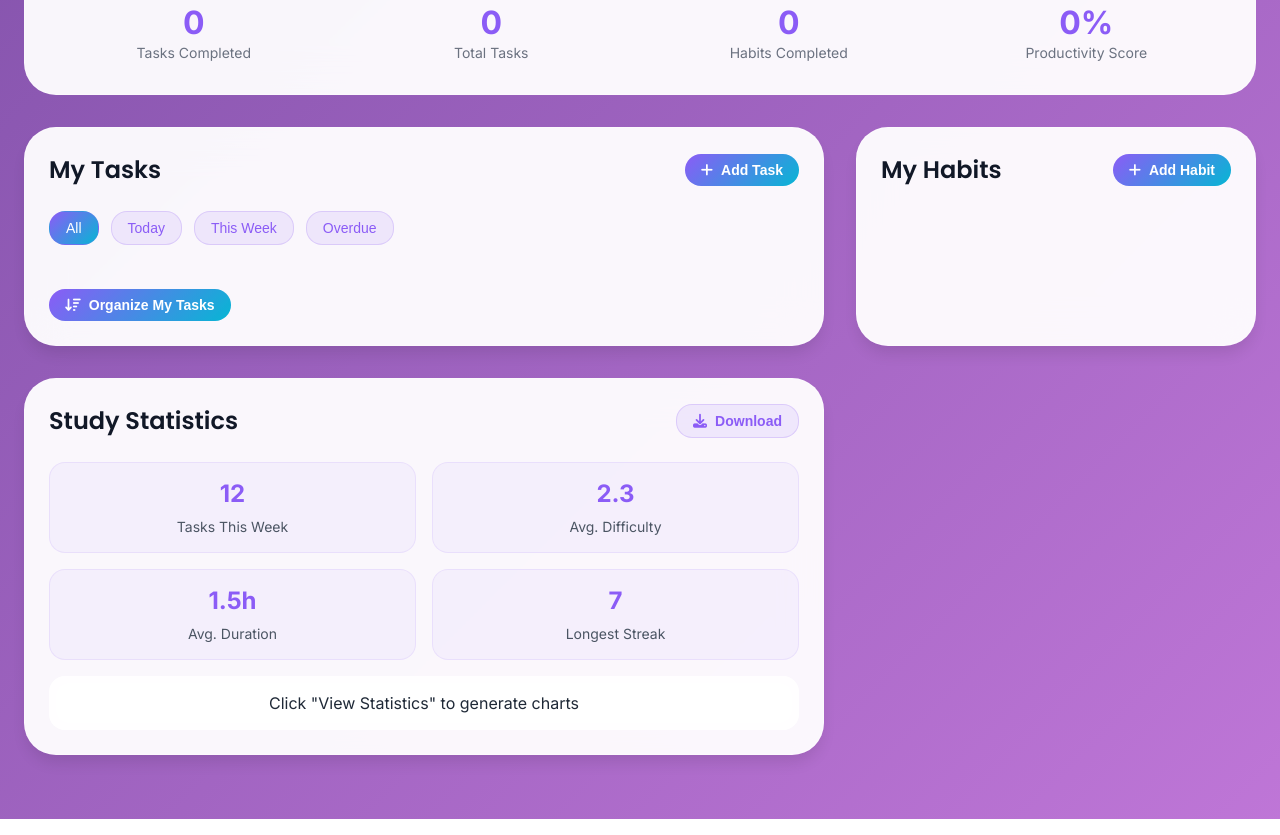
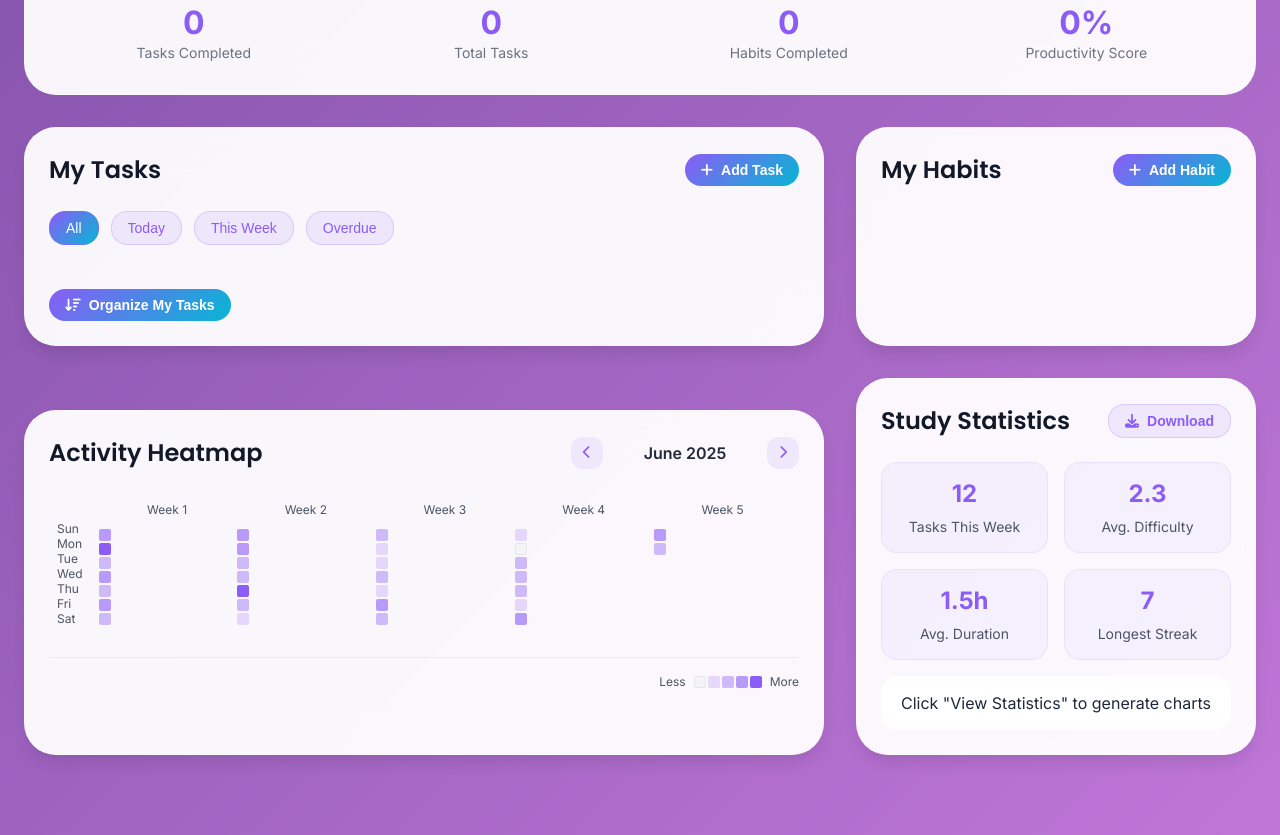
Before and after one commit to lisaioanamercas/ProcrastinApp, a plain HTML site: page frontend/home.html in a window 1280 px wide. Shown: the part 270-1105 px from the top of the page. Drawn offline with Linux system fonts and the light colour scheme; no server answers; sample sign-in values are in the browser's storage.

Commit message:
am adaugat un heatmap ca pe github pentru productivitate (aproape merge dar nu bag mana in foc)

```diff
--- /dev/null
+++ b/frontend/css/homePage/heatmap.css
@@ -0,0 +1,232 @@
+/* Calendar Heatmap Styles */
+
+.heatmap-section {
+    margin-top: var(--space-8);
+    display: flex;
+    justify-content: flex-end;
+}
+
+.heatmap-card {
+    max-width: 800px;
+    width: 100%;
+}
+
+.heatmap-controls {
+    display: flex;
+    align-items: center;
+    gap: var(--space-3);
+}
+
+.heatmap-month {
+    font-weight: 600;
+    color: var(--gray-800);
+    min-width: 140px;
+    text-align: center;
+}
+
+.heatmap-container {
+    margin: var(--space-6) 0;
+    overflow-x: auto;
+    padding: var(--space-2);
+}
+
+.heatmap-grid {
+    display: grid;
+    grid-template-columns: auto 1fr;
+    gap: var(--space-2);
+    min-width: 600px;
+}
+
+.heatmap-days {
+    display: grid;
+    grid-template-rows: repeat(7, 1fr);
+    gap: 2px;
+    padding-top: 20px;
+}
+
+.heatmap-day-label {
+    font-size: 0.75rem;
+    color: var(--gray-600);
+    display: flex;
+    align-items: center;
+    height: 12px;
+    padding-right: var(--space-2);
+}
+
+.heatmap-months {
+    display: grid;
+    grid-template-rows: auto 1fr;
+    gap: var(--space-2);
+}
+
+.heatmap-month-labels {
+    display: grid;
+    grid-template-columns: repeat(auto-fit, minmax(65px, 1fr));
+    gap: 2px;
+    margin-bottom: var(--space-1);
+}
+
+.heatmap-month-label {
+    font-size: 0.75rem;
+    color: var(--gray-600);
+    text-align: center;
+}
+
+.heatmap-weeks {
+    display: grid;
+    grid-template-columns: repeat(auto-fit, minmax(65px, 1fr));
+    gap: 2px;
+}
+
+.heatmap-week {
+    display: grid;
+    grid-template-rows: repeat(7, 12px);
+    gap: 2px;
+}
+
+.heatmap-day {
+    width: 12px;
+    height: 12px;
+    border-radius: 2px;
+    cursor: pointer;
+    transition: all var(--transition-fast);
+    position: relative;
+}
+
+.heatmap-day[data-level="0"] {
+    background: var(--gray-100);
+    border: 1px solid var(--gray-200);
+}
+
+.heatmap-day[data-level="1"] {
+    background: rgba(139, 92, 246, 0.2);
+}
+
+.heatmap-day[data-level="2"] {
+    background: rgba(139, 92, 246, 0.4);
+}
+
+.heatmap-day[data-level="3"] {
+    background: rgba(139, 92, 246, 0.6);
+}
+
+.heatmap-day[data-level="4"] {
+    background: var(--primary-color);
+}
+
+.heatmap-day:hover {
+    transform: scale(1.1);
+    box-shadow: var(--shadow-sm);
+    z-index: 10;
+}
+
+/* Tooltip */
+.heatmap-tooltip {
+    position: absolute;
+    background: var(--gray-900);
+    color: var(--white);
+    padding: var(--space-2) var(--space-3);
+    border-radius: var(--radius-md);
+    font-size: 0.75rem;
+    white-space: nowrap;
+    pointer-events: none;
+    z-index: 1000;
+    opacity: 0;
+    transition: opacity var(--transition-fast);
+}
+
+.heatmap-tooltip.show {
+    opacity: 1;
+}
+
+/* Legend */
+.heatmap-legend {
+    display: flex;
+    align-items: center;
+    justify-content: flex-end;
+    gap: var(--space-2);
+    margin-top: var(--space-4);
+    padding-top: var(--space-4);
+    border-top: 1px solid rgba(139, 92, 246, 0.1);
+}
+
+.legend-label {
+    font-size: 0.75rem;
+    color: var(--gray-600);
+}
+
+.legend-squares {
+    display: flex;
+    gap: 2px;
+}
+
+.legend-square {
+    width: 12px;
+    height: 12px;
+    border-radius: 2px;
+}
+
+.legend-square[data-level="0"] {
+    background: var(--gray-100);
+    border: 1px solid var(--gray-200);
+}
+
+.legend-square[data-level="1"] {
+    background: rgba(139, 92, 246, 0.2);
+}
+
+.legend-square[data-level="2"] {
+    background: rgba(139, 92, 246, 0.4);
+}
+
+.legend-square[data-level="3"] {
+    background: rgba(139, 92, 246, 0.6);
+}
+
+.legend-square[data-level="4"] {
+    background: var(--primary-color);
+}
+
+/* Responsive */
+@media (max-width: 768px) {
+    .heatmap-section {
+        justify-content: center;
+        margin-top: var(--space-6);
+    }
+
+    .heatmap-card {
+        max-width: none;
+    }
+
+    .heatmap-container {
+        margin: var(--space-4) 0;
+    }
+
+    .heatmap-grid {
+        min-width: 400px;
+    }
+
+    .heatmap-month-labels {
+        grid-template-columns: repeat(auto-fit, minmax(45px, 1fr));
+    }
+
+    .heatmap-weeks {
+        grid-template-columns: repeat(auto-fit, minmax(45px, 1fr));
+    }
+}
+
+/* Dark theme support */
+.dark-theme .heatmap-day[data-level="0"] {
+    background: var(--dark-border);
+    border-color: var(--dark-text-muted);
+}
+
+.dark-theme .heatmap-tooltip {
+    background: var(--dark-card);
+    border: 1px solid var(--dark-border);
+}
+
+.dark-theme .legend-square[data-level="0"] {
+    background: var(--dark-border);
+    border-color: var(--dark-text-muted);
+}
--- a/frontend/css/homePage/main.css
+++ b/frontend/css/homePage/main.css
@@ -11,3 +11,4 @@
 @import 'animations.css';
 @import 'darktheme.css';
 @import 'responsive.css';
+@import 'heatmap.css';
--- a/frontend/home.html
+++ b/frontend/home.html
@@ -120,6 +120,42 @@
 
             </div>
         </div>
+
+        <!-- Calendar Heatmap Section -->
+        <div class="heatmap-section">
+            <div class="card heatmap-card" style="animation-delay: 1.0s;">
+                <div class="card-header">
+                    <h2 class="card-title">Activity Heatmap</h2>
+                    <div class="heatmap-controls">
+                        <button class="action-icon" id="prev-month-btn">
+                            <i class="fas fa-chevron-left"></i>
+                        </button>
+                        <span class="heatmap-month" id="current-month">December 2024</span>
+                        <button class="action-icon" id="next-month-btn">
+                            <i class="fas fa-chevron-right"></i>
+                        </button>
+                    </div>
+                </div>
+
+                <div class="heatmap-container" id="heatmap-container">
+                    <!-- Heatmap will be generated here -->
+                </div>
+
+                <div class="heatmap-legend">
+                    <span class="legend-label">Less</span>
+                    <div class="legend-squares">
+                        <div class="legend-square" data-level="0"></div>
+                        <div class="legend-square" data-level="1"></div>
+                        <div class="legend-square" data-level="2"></div>
+                        <div class="legend-square" data-level="3"></div>
+                        <div class="legend-square" data-level="4"></div>
+                    </div>
+                    <span class="legend-label">More</span>
+                </div>
+            </div>
+        </div>
+
+
 
         <!-- Statistics Section -->
         <div class="card" style="animation-delay: 0.8s;">
@@ -264,6 +300,8 @@
     <script src="scripts/homePage/taskUI.js"></script>
     <script src="scripts/homePage/habbits.js"></script>
     <script src="scripts/homePage/habitUI.js"></script>
+    <script src="scripts/homePage/heatmap.js"></script>
+    <script src="scripts/homePage/heatmapUI.js"></script>
    <script src="scripts/main.js"></script>
 
 </body>
--- /dev/null
+++ b/frontend/scripts/homePage/heatmap.js
@@ -0,0 +1,81 @@
+class HeatmapService {
+    constructor() {
+        this.apiUrl = 'http://localhost:8081/api';
+        this.currentDate = new Date();
+        this.activityData = new Map(); // Cache for activity data
+    }
+
+    getAuthHeader() {
+        const token = localStorage.getItem('token');
+        return {
+            'Authorization': `Bearer ${token}`,
+            'Content-Type': 'application/json'
+        };
+    }
+
+    // Fetch activity data for a specific month
+    async fetchActivityData(year, month) {
+        try {
+            const response = await fetch(`${this.apiUrl}/activity/heatmap?year=${year}&month=${month}`, {
+                headers: this.getAuthHeader()
+            });
+
+            if (!response.ok) {
+                throw new Error('Failed to fetch activity data');
+            }
+
+            const data = await response.json();
+
+            // Cache the data
+            const key = `${year}-${month}`;
+            this.activityData.set(key, data);
+
+            return data;
+        } catch (error) {
+            console.error('Error fetching activity data:', error);
+            // Return mock data for development
+            return this.generateMockData(year, month);
+        }
+    }
+
+    // Generate mock activity data for development
+    generateMockData(year, month) {
+        const data = {};
+        const daysInMonth = new Date(year, month, 0).getDate();
+
+        for (let day = 1; day <= daysInMonth; day++) {
+            const date = `${year}-${String(month).padStart(2, '0')}-${String(day).padStart(2, '0')}`;
+            // Random activity level (0-4)
+            const tasksCompleted = Math.floor(Math.random() * 6);
+            const habitsCompleted = Math.floor(Math.random() * 4);
+            const totalActivity = tasksCompleted + habitsCompleted;
+
+            data[date] = {
+                tasks_completed: tasksCompleted,
+                habits_completed: habitsCompleted,
+                total_activity: totalActivity,
+                level: this.getActivityLevel(totalActivity)
+            };
+        }
+
+        return data;
+    }
+
+    // Convert activity count to heatmap level (0-4)
+    getActivityLevel(activityCount) {
+        if (activityCount === 0) return 0;
+        if (activityCount <= 2) return 1;
+        if (activityCount <= 4) return 2;
+        if (activityCount <= 7) return 3;
+        return 4;
+    }
+
+    // Get cached data or fetch if not available
+    async getActivityData(year, month) {
+        const key = `${year}-${month}`;
+        if (this.activityData.has(key)) {
+            return this.activityData.get(key);
+        }
+        return await this.fetchActivityData(year, month);
+    }
+}
--- /dev/null
+++ b/frontend/scripts/homePage/heatmapUI.js
@@ -0,0 +1,218 @@
+class HeatmapUI {
+    constructor(heatmapService) {
+        this.heatmapService = heatmapService;
+        this.currentDate = new Date();
+        this.container = document.getElementById('heatmap-container');
+        this.monthLabel = document.getElementById('current-month');
+        this.tooltip = null;
+
+        this.initEventListeners();
+        this.createTooltip();
+    }
+
+    initEventListeners() {
+        // Previous month button
+        const prevBtn = document.getElementById('prev-month-btn');
+        if (prevBtn) {
+            prevBtn.addEventListener('click', () => {
+                this.currentDate.setMonth(this.currentDate.getMonth() - 1);
+                this.renderHeatmap();
+            });
+        }
+
+        // Next month button
+        const nextBtn = document.getElementById('next-month-btn');
+        if (nextBtn) {
+            nextBtn.addEventListener('click', () => {
+                this.currentDate.setMonth(this.currentDate.getMonth() + 1);
+                this.renderHeatmap();
+            });
+        }
+    }
+
+    createTooltip() {
+        this.tooltip = document.createElement('div');
+        this.tooltip.className = 'heatmap-tooltip';
+        document.body.appendChild(this.tooltip);
+    }
+
+    async renderHeatmap() {
+        if (!this.container) return;
+
+        const year = this.currentDate.getFullYear();
+        const month = this.currentDate.getMonth() + 1;
+
+        // Update month label
+        const monthNames = [
+            'January', 'February', 'March', 'April', 'May', 'June',
+            'July', 'August', 'September', 'October', 'November', 'December'
+        ];
+        if (this.monthLabel) {
+            this.monthLabel.textContent = `${monthNames[month - 1]} ${year}`;
+        }
+
+        try {
+            const activityData = await this.heatmapService.getActivityData(year, month);
+            this.renderCalendar(year, month, activityData);
+        } catch (error) {
+            console.error('Failed to render heatmap:', error);
+        }
+    }
+
+    renderCalendar(year, month, activityData) {
+        const firstDay = new Date(year, month - 1, 1);
+        const lastDay = new Date(year, month, 0);
+        const daysInMonth = lastDay.getDate();
+        const startDayOfWeek = firstDay.getDay();
+
+        // Create calendar grid
+        let calendarHTML = `
+            <div class="heatmap-grid">
+                <div class="heatmap-days">
+                    <div class="heatmap-day-label">Sun</div>
+                    <div class="heatmap-day-label">Mon</div>
+                    <div class="heatmap-day-label">Tue</div>
+                    <div class="heatmap-day-label">Wed</div>
+                    <div class="heatmap-day-label">Thu</div>
+                    <div class="heatmap-day-label">Fri</div>
+                    <div class="heatmap-day-label">Sat</div>
+                </div>
+                <div class="heatmap-months">
+                    <div class="heatmap-month-labels">
+                        ${this.generateWeekHeaders(year, month)}
+                    </div>
+                    <div class="heatmap-weeks">
+                        ${this.generateWeeks(year, month, activityData)}
+                    </div>
+                </div>
+            </div>
+        `;
+
+        this.container.innerHTML = calendarHTML;
+        this.attachHoverEvents();
+    }
+
+    generateWeekHeaders(year, month) {
+        const firstDay = new Date(year, month - 1, 1);
+        const lastDay = new Date(year, month, 0);
+        const totalDays = lastDay.getDate();
+        const startDayOfWeek = firstDay.getDay();
+
+        const totalCells = Math.ceil((totalDays + startDayOfWeek) / 7) * 7;
+        const weeks = Math.ceil(totalCells / 7);
+
+        let headers = '';
+        for (let week = 0; week < weeks; week++) {
+            const weekStart = week * 7 - startDayOfWeek + 1;
+            if (weekStart > 0 && weekStart <= totalDays) {
+                headers += `<div class="heatmap-month-label">Week ${week + 1}</div>`;
+            } else {
+                headers += `<div class="heatmap-month-label"></div>`;
+            }
+        }
+
+        return headers;
+    }
+
+    generateWeeks(year, month, activityData) {
+        const firstDay = new Date(year, month - 1, 1);
+        const lastDay = new Date(year, month, 0);
+        const daysInMonth = lastDay.getDate();
+        const startDayOfWeek = firstDay.getDay();
+
+        const totalCells = Math.ceil((daysInMonth + startDayOfWeek) / 7) * 7;
+        const weeks = Math.ceil(totalCells / 7);
+
+        let weeksHTML = '';
+
+        for (let week = 0; week < weeks; week++) {
+            weeksHTML += '<div class="heatmap-week">';
+
+            for (let day = 0; day < 7; day++) {
+                const dayNumber = week * 7 + day - startDayOfWeek + 1;
+
+                if (dayNumber > 0 && dayNumber <= daysInMonth) {
+                    const date = `${year}-${String(month).padStart(2, '0')}-${String(dayNumber).padStart(2, '0')}`;
+                    const activity = activityData[date] || { level: 0, tasks_completed: 0, habits_completed: 0, total_activity: 0 };
+
+                    weeksHTML += `
+                        <div class="heatmap-day"
+                             data-level="${activity.level}"
+                             data-date="${date}"
+                             data-tasks="${activity.tasks_completed}"
+                             data-habits="${activity.habits_completed}"
+                             data-total="${activity.total_activity}">
+                        </div>
+                    `;
+                } else {
+                    weeksHTML += '<div class="heatmap-day" style="visibility: hidden;"></div>';
+                }
+            }
+
+            weeksHTML += '</div>';
+        }
+
+        return weeksHTML;
+    }
+
+    attachHoverEvents() {
+        const heatmapDays = this.container.querySelectorAll('.heatmap-day[data-date]');
+
+        heatmapDays.forEach(day => {
+            day.addEventListener('mouseenter', (e) => {
+                this.showTooltip(e);
+            });
+
+            day.addEventListener('mouseleave', () => {
+                this.hideTooltip();
+            });
+        });
+    }
+
+    showTooltip(event) {
+        const element = event.target;
+        const date = element.getAttribute('data-date');
+        const tasks = element.getAttribute('data-tasks') || 0;
+        const habits = element.getAttribute('data-habits') || 0;
+        const total = element.getAttribute('data-total') || 0;
+
+        const formattedDate = new Date(date).toLocaleDateString('en-US', {
+            weekday: 'long',
+            year: 'numeric',
+            month: 'long',
+            day: 'numeric'
+        });
+
+        this.tooltip.innerHTML = `
+            <div><strong>${formattedDate}</strong></div>
+            <div>${tasks} tasks completed</div>
+            <div>${habits} habits completed</div>
+            <div><strong>Total activity: ${total}</strong></div>
+        `;
+
+        this.tooltip.classList.add('show');
+
+        // Position tooltip
+        const rect = element.getBoundingClientRect();
+        this.tooltip.style.left = rect.left + rect.width / 2 + 'px';
+        this.tooltip.style.top = rect.top - this.tooltip.offsetHeight - 8 + 'px';
+
+        // Adjust if tooltip goes off screen
+        const tooltipRect = this.tooltip.getBoundingClientRect();
+        if (tooltipRect.left < 0) {
+            this.tooltip.style.left = '8px';
+        }
+        if (tooltipRect.right > window.innerWidth) {
+            this.tooltip.style.left = window.innerWidth - tooltipRect.width - 8 + 'px';
+        }
+    }
+
+    hideTooltip() {
+        this.tooltip.classList.remove('show');
+    }
+
+    // Initialize the heatmap
+    async init() {
+        await this.renderHeatmap();
+    }
+}
--- a/frontend/scripts/main.js
+++ b/frontend/scripts/main.js
@@ -75,16 +75,20 @@ function loadDashboard() {
     const taskService = new TaskService();
     const subjectService = new SubjectService();
     const habitService = new HabitService();
+    const heatmapService = new HeatmapService(); // Add this
     const habitUI = new habitUi(habitService);
-
+    const heatmapUI = new HeatmapUI(heatmapService);
     // Pentru acces global la submit
     window.habitServiceInstance = habitService;
     window.habitUIInstance = habitUI;
+    window.heatmapUIInstance = heatmapUI;
 
     // Create and initialize UI handlers
     const taskUI = new TaskUI(taskService, subjectService);
     taskUI.loadTasks();
-        habitUI.loadHabits();
+    habitUI.loadHabits();
+    heatmapUI.init(); // Add this
+
 
     // Update stats
     updateStats();
```
